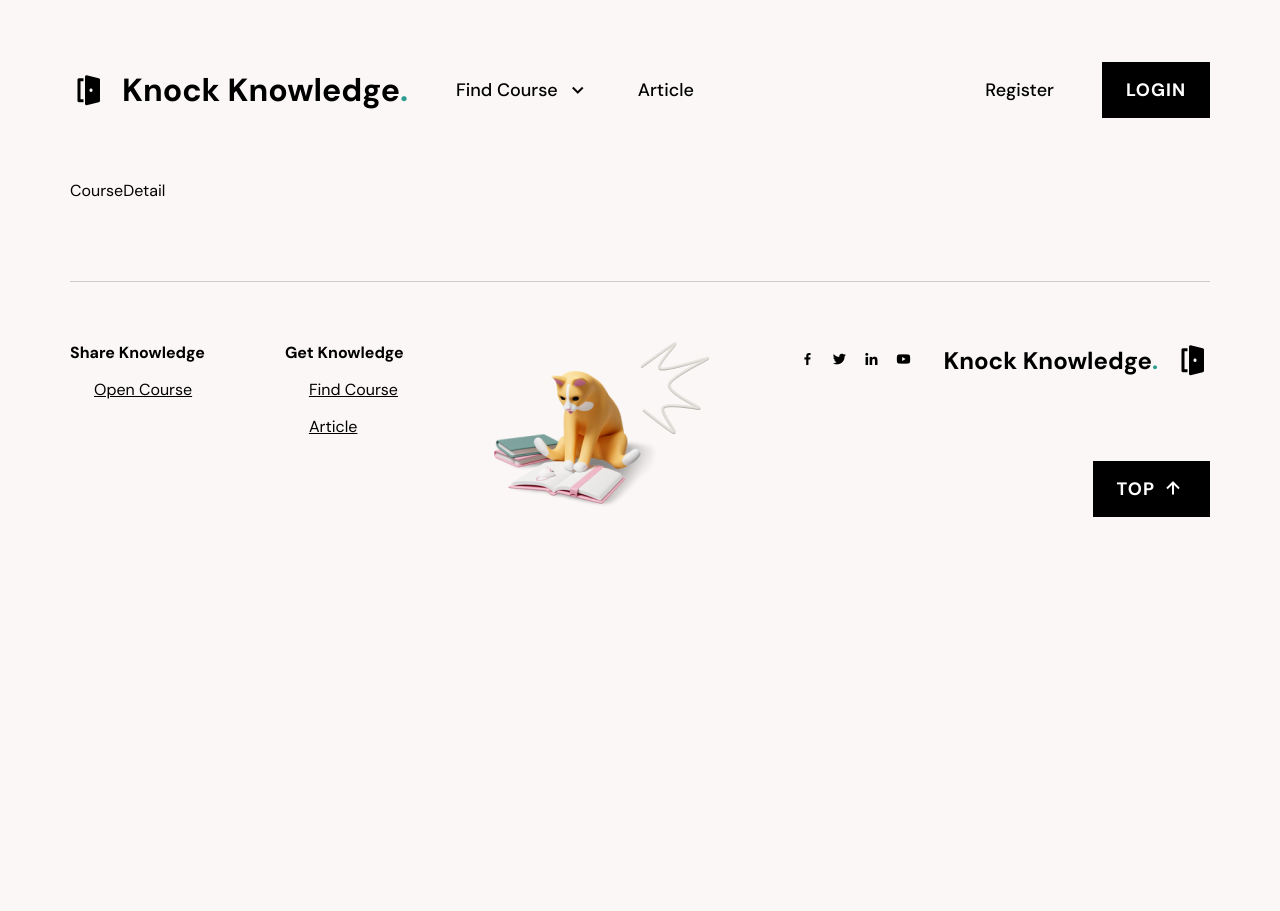
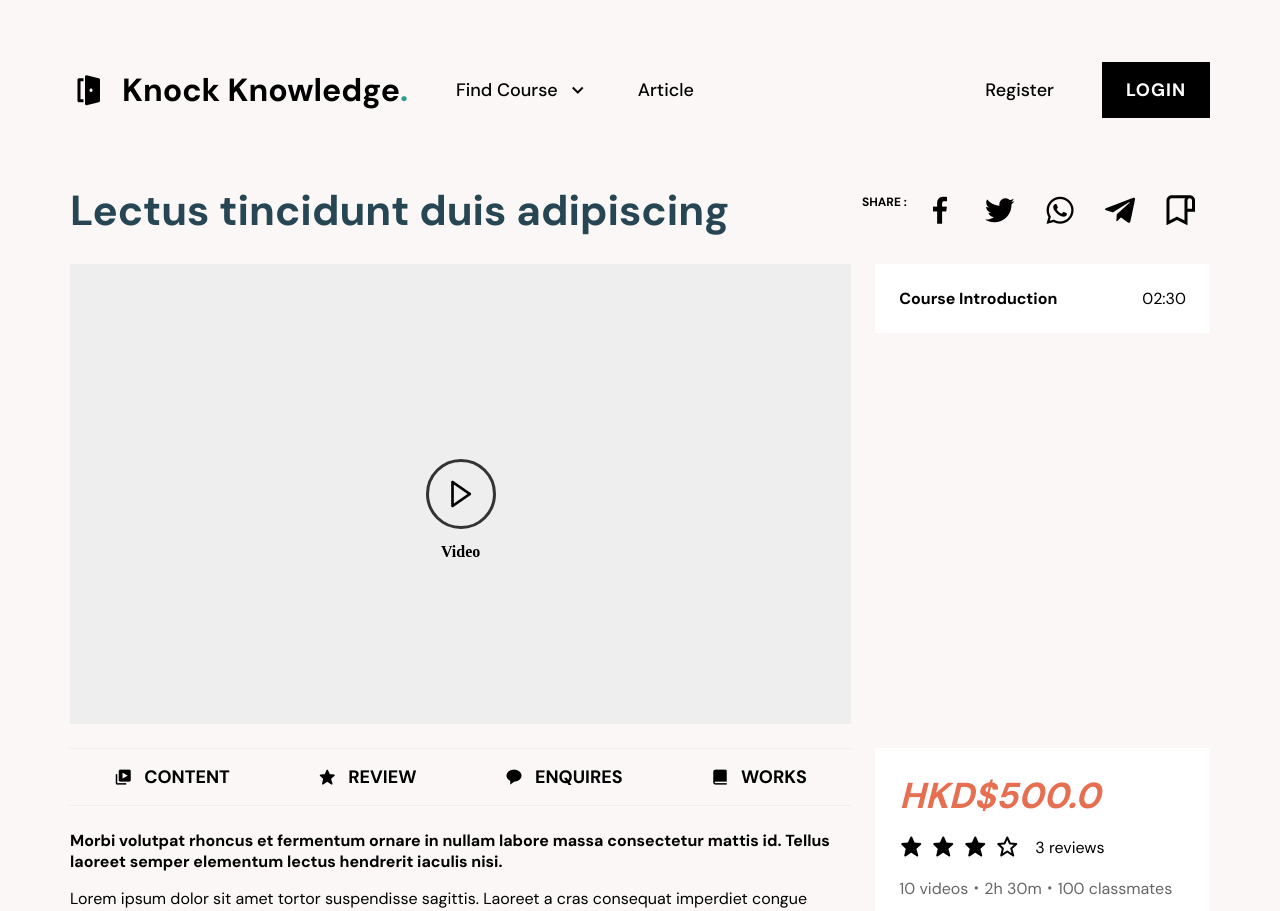
Before and after one commit to daiweilam/KnockKnowledge, a Next.js app: page /course/1 in a window 1280 px wide. Shown: the top 911 px of the page. Before the commit the page ends 800 px from the top, so only its background shows below. Built offline with nearby package versions, Linux system fonts and the light colour scheme.

Commit message:
update course detail

```diff
--- a/pages/course/[id].tsx
+++ b/pages/course/[id].tsx
@@ -1,5 +1,118 @@
+import List from "@/components/Course/List";
+import Button from "@/components/Layout/Button";
+import styles from "@/styles/Course/CourseDetail.module.scss";
+
 const CourseDetail = () => {
-  return <div>CourseDetail</div>;
+  return (
+    <div className={styles.courseDetail}>
+      <div className={styles.header}>
+        <div className={styles.title}>Lectus tincidunt duis adipiscing</div>
+        <div className={styles.share}>
+          <i className="bx bxl-facebook" />
+          <i className="bx bxl-twitter" />
+          <i className="bx bxl-whatsapp" />
+          <i className="bx bxl-telegram" />
+          <i className="bx bx-bookmark-alt" />
+        </div>
+      </div>
+      <div className={styles.player}>
+        <div className={styles.video}>
+          <i className="bx bx-right-arrow" />
+        </div>
+        <div className={styles.list}>
+          <div className={styles.box}>
+            <div className={styles.title}>
+              <span>Course Introduction</span>
+              <span>02:30</span>
+            </div>
+          </div>
+        </div>
+      </div>
+      <div className={styles.main}>
+        <div className={styles.content}>
+          <div className={styles.tab}>
+            <div>
+              <i className="bx bxs-videos" />
+              content
+            </div>
+            <div>
+              <i className="bx bxs-star" />
+              review
+            </div>
+            <div>
+              <i className="bx bxs-message-rounded" />
+              enquires
+            </div>
+            <div>
+              <i className="bx bxs-book-alt" />
+              works
+            </div>
+          </div>
+          <div>
+            <p>
+              <b>
+                Morbi volutpat rhoncus et fermentum ornare in nullam labore massa consectetur mattis
+                id. Tellus laoreet semper elementum lectus hendrerit iaculis nisi.
+              </b>
+            </p>
+            <p>
+              Lorem ipsum dolor sit amet tortor suspendisse sagittis. Laoreet a cras consequat
+              imperdiet congue curabitur nisl enim neque posuere. Dolore eu risus tristique nisi
+              orci habitasse turpis at nisi orci eget semper facilisis. Libero molestie odio
+              senectus faucibus lacinia laoreet nisl eleifend senectus facilisis ultricies diam.
+              Cras duis facilisis elit aliquet volutpat consequat pulvinar.
+            </p>
+            <p>
+              Tempus nullam lacus proin magna cursus dui volutpat labore purus convallis porttitor
+              massa eiusmod. Turpis pretium faucibus orci erat tincidunt sed aliquet mauris libero
+              ac ut. Incididunt eiusmod consectetur fames laoreet euismod viverra incididunt
+              curabitur quis lacinia. Scelerisque egestas labore iaculis odio hendrerit egestas
+              fusce mattis nisi nullam etiam platea aenean. Volutpat laoreet senectus ultrices proin
+              integer eget aliquam duis fringilla turpis hac interdum posuere.
+            </p>
+          </div>
+        </div>
+        <div className={styles.side}>
+          <div className={styles.card}>
+            <div className={styles.price}>HKD$500.0</div>
+            <div className={styles.review}>
+              <div className={styles.star}>
+                <i className="bx bxs-star" />
+                <i className="bx bxs-star" />
+                <i className="bx bxs-star" />
+                <i className="bx bx-star" />
+              </div>
+              <div>3 reviews</div>
+            </div>
+            <div className={styles.info}>
+              <span>10 videos</span>
+              <span>2h 30m</span>
+              <span>100 classmates</span>
+            </div>
+            <Button>add to cart</Button>
+          </div>
+        </div>
+      </div>
+      <div className={styles.teacher}>
+        <div className={styles.title}>
+          <div>About Teacher</div>
+          <div>John Doe</div>
+        </div>
+        <div className={styles.content}>
+          <div>
+            <div className={styles.icon}>
+              <i className="bx bx-user" />
+            </div>
+          </div>
+          <div className={styles.des}>
+            Lorem ipsum dolor sit amet arcu duis integer. Blandit erat turpis luctus scelerisque sed
+            iaculis euismod sodales volutpat condimentum dictum curabitur aliquam.
+          </div>
+        </div>
+      </div>
+      <List />
+    </div>
+  );
 };
 
 export default CourseDetail;
--- /dev/null
+++ b/styles/Course/CourseDetail.module.scss
@@ -0,0 +1,220 @@
+.courseDetail {
+  display: flex;
+  flex-direction: column;
+  gap: 24px;
+
+  .header {
+    display: flex;
+    align-items: center;
+    justify-content: space-between;
+
+    .title {
+      color: #264653;
+      font-size: 42px;
+      font-weight: 700;
+    }
+
+    .share {
+      position: relative;
+      display: flex;
+      align-items: center;
+
+      i {
+        padding: 12px;
+        font-size: 36px;
+
+        &:hover {
+          cursor: pointer;
+          opacity: 0.75;
+        }
+      }
+
+      &::before {
+        content: "Share :";
+        position: absolute;
+        top: 24%;
+        left: -16%;
+        font-size: 12px;
+        font-weight: 700;
+        text-transform: uppercase;
+      }
+    }
+  }
+
+  .player {
+    display: flex;
+    gap: 24px;
+
+    .video {
+      flex: 70%;
+      display: flex;
+      align-items: center;
+      justify-content: center;
+      height: 460px;
+      background: #eee;
+
+      i {
+        position: relative;
+        display: flex;
+        align-items: center;
+        justify-content: center;
+        width: 64px;
+        height: 64px;
+        font-size: 32px;
+        border: 3px solid #333;
+        border-radius: 100%;
+
+        &:after {
+          content: "Video";
+          position: absolute;
+          bottom: -50%;
+          font-size: 16px;
+          font-weight: 700;
+        }
+      }
+    }
+
+    .list {
+      flex: 30%;
+      height: 460px;
+      overflow-x: scroll;
+
+      .box {
+        padding: 24px;
+        background: #fff;
+        box-shadow: 0px 64px 50px -32px rgba(6, 7, 37, 0.03);
+
+        .title {
+          display: flex;
+          align-items: center;
+          justify-content: space-between;
+
+          span {
+            &:first-child {
+              font-weight: 700;
+            }
+          }
+        }
+      }
+    }
+  }
+
+  .main {
+    display: flex;
+    gap: 24px;
+
+    .content {
+      flex: 70%;
+
+      .tab {
+        display: flex;
+        justify-content: space-around;
+        margin-bottom: 24px;
+        font-size: 18px;
+        font-weight: 700;
+        text-transform: uppercase;
+        border-top: 1px solid #eee;
+        border-bottom: 1px solid #eee;
+
+        div {
+          display: flex;
+          align-items: center;
+          gap: 12px;
+          padding: 16px;
+
+          &:hover {
+            cursor: pointer;
+            opacity: 0.75;
+          }
+        }
+      }
+    }
+
+    .side {
+      flex: 30%;
+
+      .card {
+        display: flex;
+        flex-direction: column;
+        gap: 16px;
+        padding: 24px;
+        background: #fff;
+
+        .info {
+          color: #666;
+
+          span {
+            &:not(:last-child):after {
+              content: "・";
+            }
+          }
+        }
+
+        .review {
+          display: flex;
+          align-items: center;
+          gap: 16px;
+
+          .star {
+            display: flex;
+            align-items: center;
+            gap: 8px;
+            font-size: 24px;
+          }
+        }
+
+        .price {
+          color: #e76f51;
+          font-style: italic;
+          font-size: 36px;
+          font-weight: 700;
+        }
+      }
+    }
+  }
+
+  .teacher {
+    display: flex;
+    flex-direction: column;
+    gap: 24px;
+    margin: 24px 0;
+    padding: 32px 0;
+    border-top: 2px solid #eee;
+    border-bottom: 2px solid #eee;
+
+    .title {
+      display: flex;
+      align-items: center;
+      gap: 24px;
+      font-size: 32px;
+      font-weight: 700;
+
+      div {
+        &:last-child {
+          font-size: 26px;
+        }
+      }
+    }
+
+    .content {
+      display: flex;
+      align-items: center;
+      gap: 32px;
+
+      .icon {
+        display: flex;
+        align-items: center;
+        justify-content: center;
+        width: 55px;
+        height: 55px;
+        font-size: 24px;
+        border: 2px solid #333;
+        border-radius: 100%;
+      }
+
+      .des {
+        font-size: 18px;
+      }
+    }
+  }
+}
```
